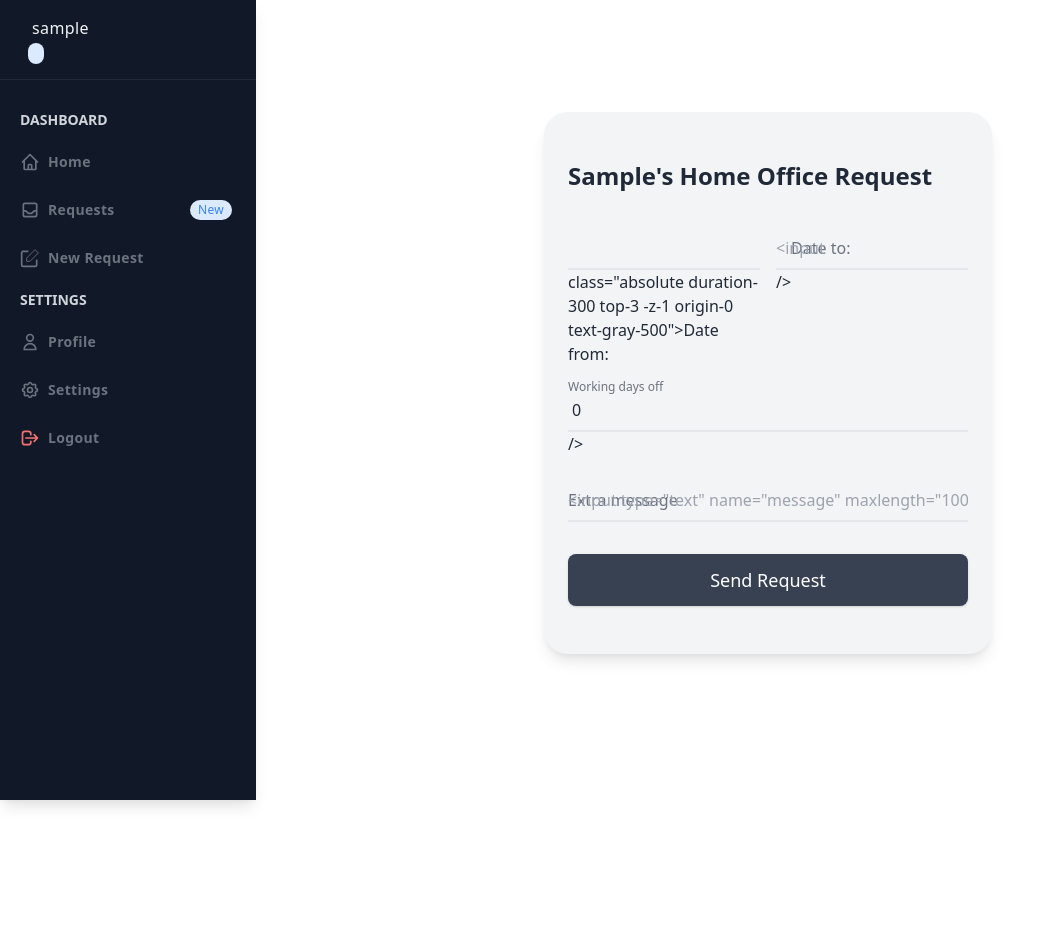
After one commit to Kacper13b/HomeOfficeApp, a Django app: page /new/ in a window 1280 px wide. The commit adds this page. Shown: the whole page, without its empty margins (0-1054 px from the left). Run offline with Django 3.2, Linux system fonts and the light colour scheme; the visitor is signed in with stand-in values (Sample User, id 1); some libraries are stand-ins or nearby versions.

Commit message:
added manager to profile and new_request form

```diff
--- a/feed/models.py
+++ b/feed/models.py
@@ -1,10 +1,13 @@
 from django.db import models
 from django.contrib.auth.models import User
+from django.core.validators import MinValueValidator, MaxValueValidator
 
 class Request(models.Model):
     author = models.ForeignKey(User, on_delete=models.CASCADE)
+    #8 home office days every month
     date_from = models.DateField()
     date_to = models.DateField()
+    working_days_off = models.PositiveIntegerField(default=0, validators=[MinValueValidator(1), MaxValueValidator(8)])
     message = models.CharField(max_length=1000)
 
     def __str__(self):
--- a/feed/templates/feed/homepage.html
+++ b/feed/templates/feed/homepage.html
@@ -5,5 +5,7 @@
 
 
 {% block body %}
-
+    {% for request in requests %}
+        {{request.message}} Pozycja <br>
+    {% endfor %}
 {% endblock %}
--- /dev/null
+++ b/feed/templates/feed/new_request.html
@@ -0,0 +1,108 @@
+{% extends "base.html" %}
+{% block title%}Create a new request{% endblock %}
+
+{% block body%}
+<!-- Code on GiHub: https://github.com/vitalikda/form-floating-labels-tailwindcss -->
+<style>
+    .-z-1 {
+      z-index: -1;
+    }
+
+    .origin-0 {
+      transform-origin: 0%;
+    }
+
+    input:focus ~ label,
+    input:not(:placeholder-shown) ~ label,
+    textarea:focus ~ label,
+    textarea:not(:placeholder-shown) ~ label,
+    select:focus ~ label,
+    select:not([value='']):valid ~ label {
+      /* @apply transform; scale-75; -translate-y-6; */
+      --tw-translate-x: 0;
+      --tw-translate-y: 0;
+      --tw-rotate: 0;
+      --tw-skew-x: 0;
+      --tw-skew-y: 0;
+      transform: translateX(var(--tw-translate-x)) translateY(var(--tw-translate-y)) rotate(var(--tw-rotate))
+        skewX(var(--tw-skew-x)) skewY(var(--tw-skew-y)) scaleX(var(--tw-scale-x)) scaleY(var(--tw-scale-y));
+      --tw-scale-x: 0.75;
+      --tw-scale-y: 0.75;
+      --tw-translate-y: -1.5rem;
+    }
+
+    input:focus ~ label,
+    select:focus ~ label {
+      /* @apply text-black; left-0; */
+      --tw-text-opacity: 1;
+      color: rgba(0, 0, 0, var(--tw-text-opacity));
+      left: 0px;
+    }
+  </style>
+
+  <div class="min-h-screen bg-white p-0 sm:p-12">
+    <div class="mx-auto max-w-md px-6 py-12 bg-gray-100 border-0 shadow-lg sm:rounded-3xl">
+      <h1 class="text-2xl font-bold mb-8">{{user.first_name}}'s Home Office Request</h1>
+      <form id="form" method="post" action=".">
+        {% csrf_token %}
+        <div class="flex flex-row space-x-4">
+          <div class="relative z-0 w-full mb-5">
+            <input
+              type="text"
+              name="date"
+              onclick="this.setAttribute('type', 'date');"
+              class="pt-3 pb-2 block w-full px-0 mt-0 bg-transparent border-0 border-b-2 appearance-none focus:outline-none focus:ring-0 focus:border-black border-gray-200"
+              placeholder=" "
+            />
+            <label for={{form.date_from}} class="absolute duration-300 top-3 -z-1 origin-0 text-gray-500">Date from:</label>
+            <span class="text-sm text-red-600 hidden" id="error">Date is required</span>
+          </div>
+          <div class="relative z-0 w-full mb-5">
+            <input
+              type="text"
+              name="date"
+              onclick="this.setAttribute('type', 'date');"
+              class="pt-3 pb-2 block w-full px-0 mt-0 bg-transparent border-0 border-b-2 appearance-none focus:outline-none focus:ring-0 focus:border-black border-gray-200"
+              placeholder={{form.date_to}}
+            />
+            <label for="date" class="absolute duration-300 top-3 -z-1 origin-0 text-gray-500">Date to:</label>
+            <span class="text-sm text-red-600 hidden" id="error">Date is required</span>
+          </div>
+        </div>
+
+        <div class="relative z-0 w-full mb-5">
+          <input
+            type="number"
+            name="days"
+            class="pt-3 pb-2 pl-1 block w-full px-0 mt-0 bg-transparent border-0 border-b-2 appearance-none focus:outline-none focus:ring-0 focus:border-black border-gray-200"
+            placeholder={{form.working_days_off}}
+          />
+
+          <label for="days" class="absolute duration-300 top-3 left-0 -z-1 origin-0 text-gray-500">Working days off</label>
+          <span class="text-sm text-red-600 hidden" id="error">Amount of the working days is required</span>
+        </div>
+
+        <div class="relative z-0 w-full mb-5">
+            <input
+              type="text"
+              name="message"
+              class="pt-3 pb-2 block w-full px-0 mt-0 bg-transparent border-0 border-b-2 appearance-none focus:outline-none focus:ring-0 focus:border-black border-gray-200"
+              placeholder='{{form.message}}'
+            />
+            <label for="message" class="absolute duration-300 top-3 -z-1 origin-0 text-gray-500">Extra message</label>
+            <span class="text-sm text-red-600 hidden" id="error">Message is required</span>
+          </div>
+
+        <button
+          id="button"
+          type="submit"
+          class="w-full px-6 py-3 mt-3 text-lg text-white transition-all duration-150 ease-linear rounded-lg shadow outline-none bg-gray-700 hover:bg-green-800 hover:shadow-lg focus:outline-none"
+        >
+          Send Request
+        </button>
+    </form>
+    </div>
+  </div>
+
+
+{%endblock %}
--- a/feed/templates/feed/profile.html
+++ b/feed/templates/feed/profile.html
@@ -22,6 +22,7 @@
                 <div class="text-normal text-gray-300 hover:text-gray-400"><span class="border-b border-dashed border-gray-500 pb-1">{{user.profile.position}}</span></div>
                 <div class="text-1xl text-white leading-tight pt-4">{{ user.get_full_name}}</div>
                 <div class="text-1xl text-white leading-tight pt-1 pb-2">email: {{ user.email }}</div>
+                <div class="text-1xl text-white leading-tight pt-1 pb-2">Manager: {{ user.profile.manager }}</div>
                 <div class="text-sm text-gray-300 hover:text-gray-400 md:absolute pt-0 md:pt-0  right-0">Last Login: <b>{{ user.last_login }}</b></div>
                 <div class="p-0.5  mt-2 space-x-1 space-y-2 align-right md:absolute pt-3 md:pt-0 bottom-2 right-0">
                     <a href="{% url 'profiles:edit_profile' user.id %}" class="btn btn-outline-secondary bg-gray-700 px-5 py-3 text-sm shadow-sm font-medium tracking-wider text-gray-100 rounded-full hover:shadow-2xl hover:bg-gray-800">Edit profile</a>
--- a/feed/urls.py
+++ b/feed/urls.py
@@ -6,4 +6,5 @@ app_name = "feed"
 
 urlpatterns = [
     path("", views.HomePage.as_view(), name='index'),
+    path("new/", views.CreateNewRequest.as_view(), name='new_request'),
 ]
--- a/feed/views.py
+++ b/feed/views.py
@@ -2,6 +2,7 @@ from django.views.generic import TemplateView, ListView, DetailView, UpdateView
 from django.views.generic.edit import CreateView
 from django.contrib.auth.forms import UserChangeForm
 from .models import Request
+from django.contrib.auth.mixins import LoginRequiredMixin
 from profiles.models import Profile
 from django.views import generic
 
@@ -20,3 +21,21 @@ class HomePage(TemplateView):
         requests = Request.objects.all().order_by('-id')[0:30]
         context['requests'] = requests
         return context
+
+
+
+class CreateNewRequest(LoginRequiredMixin, CreateView):
+    model = Request
+    template_name = 'feed/new_request.html'
+    fields = ['date_from', 'date_to', 'working_days_off', 'message']
+    success_url = "/"
+
+    def dispatch(self, request, *args, **kwargs):
+        self.request = request
+        return super().dispatch(request, *args, **kwargs)
+
+    def form_valid(self, form):
+        obj = form.save(commit=False)
+        obj.author = self.request.user
+        obj.save()
+        return super().form_valid(form)
--- a/homeoffice/templates/base.html
+++ b/homeoffice/templates/base.html
@@ -54,7 +54,7 @@
                     </a>
                 </li>
                 <li>
-                    <a href="/" class="relative flex flex-row items-center h-11 focus:outline-none hover:bg-gray-700 text-gray-500 hover:text-gray-200 border-l-4 border-transparent hover:border-blue-500 pr-6">
+                    <a href="{% url 'feed:new_request' %}" class="relative flex flex-row items-center h-11 focus:outline-none hover:bg-gray-700 text-gray-500 hover:text-gray-200 border-l-4 border-transparent hover:border-blue-500 pr-6">
                         <span class="inline-flex justify-center items-center ml-4">
                         <svg class = "w-5 h-5" fill="none" stroke="currentColor" viewBox="0 0 24 24" xmlns="http://www.w3.org/2000/svg"><path stroke-width="2" stroke-linecap="round" stroke-linejoin="round" d="M20 14.66V20a2 2 0 0 1-2 2H4a2 2 0 0 1-2-2V6a2 2 0 0 1 2-2h5.34"></path><polygon points="18 2 22 6 12 16 8 16 8 12 18 2"></polygon></svg>
                         </span>
--- a/profiles/models.py
+++ b/profiles/models.py
@@ -9,6 +9,7 @@ class Profile(models.Model):
     user = models.OneToOneField(User, on_delete=models.CASCADE,related_name='profile')
     image = ImageField(upload_to='profiles')
     position = models.CharField(max_length=100)
+    manager = models.ForeignKey(User, on_delete=models.CASCADE, null=True, related_name='manager')
 
     def __str__(self):
         return self.user.username
--- a/profiles/views.py
+++ b/profiles/views.py
@@ -30,5 +30,5 @@ class ProfileEditPageView(generic.UpdateView):
     model = Profile
     template_name = 'feed/editprofile_page.html'
     #add user field
-    fields = ['position', 'image']
+    fields = ['position', 'image', 'manager']
     success_url = '/'
```
Also changed, not shown: feed/templates/feed/editprofile_page.html (+9 -0 lines), feed/migrations/0002_request_working_days_off.py (added), profiles/migrations/0003_profile_manager.py (added), profiles/migrations/0004_alter_profile_manager.py (added).
